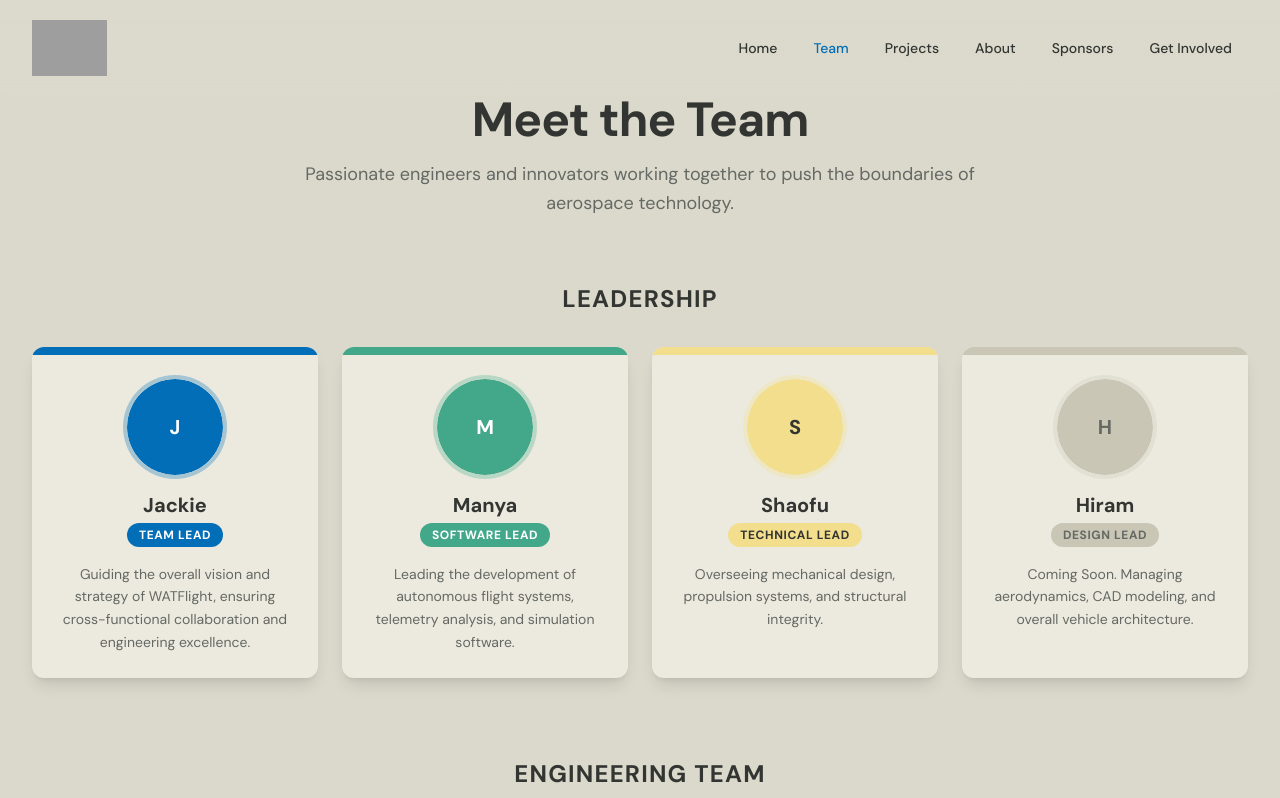
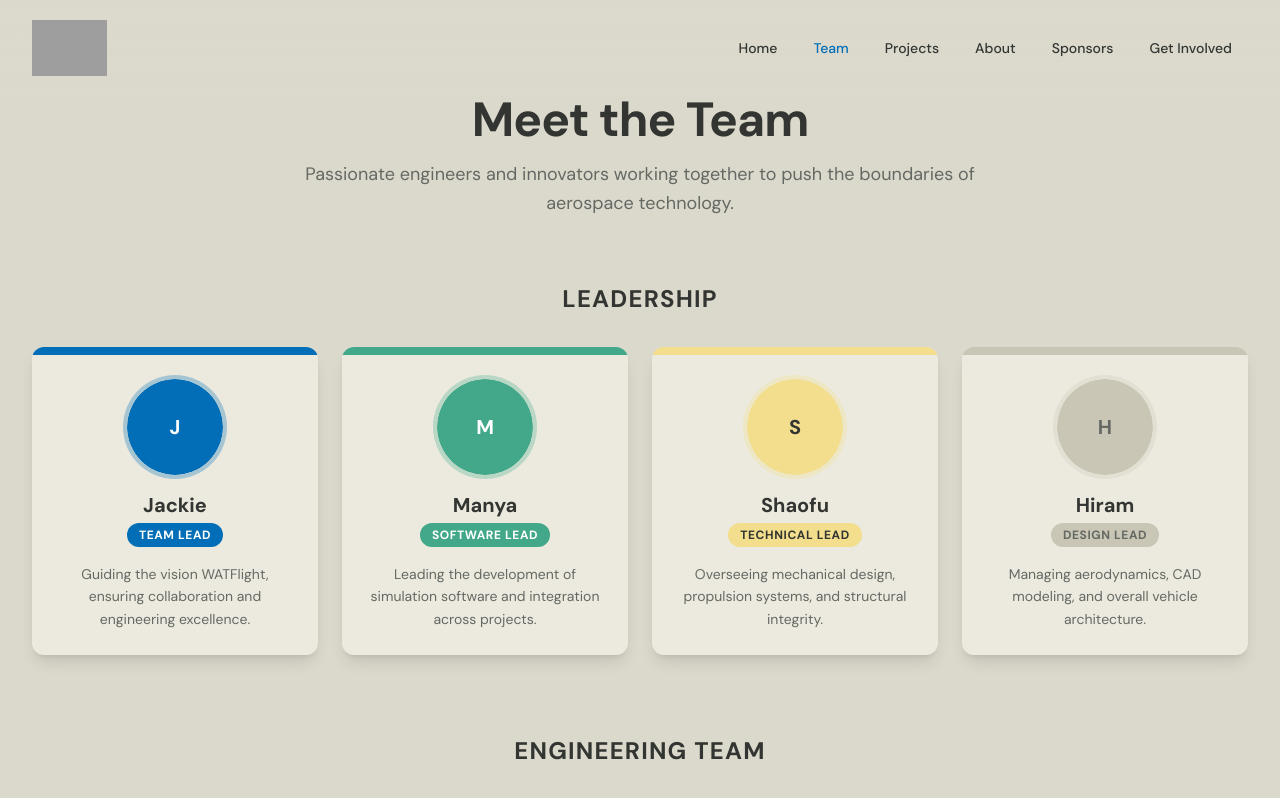
Before and after one commit to manya-s19/watflight, a React (Vite) app in the folder apps/web/: page /watflight/team in a window 1280 px wide. Shown: the top 798 px of the page. Built offline with nearby package versions, Linux system fonts and the light colour scheme; grey boxes are pictures that could not be loaded; the HTML template or start-up script is replaced by a standard one.

Commit message:
lead desc update

```diff
--- a/apps/web/src/pages/TeamPage.jsx
+++ b/apps/web/src/pages/TeamPage.jsx
@@ -14,14 +14,14 @@ const TeamPage = () => {
     {
       name: 'Jackie',
       role: 'Team Lead',
-      bio: 'Guiding the overall vision and strategy of WATFlight, ensuring cross-functional collaboration and engineering excellence.',
+      bio: 'Guiding the vision WATFlight, ensuring collaboration and engineering excellence.',
       image: '',
       color: 'primary'
     },
     {
       name: 'Manya',
       role: 'Software Lead',
-      bio: 'Leading the development of autonomous flight systems, telemetry analysis, and simulation software.',
+      bio: 'Leading the development of simulation software and integration across projects.',
       image: '',
       color: 'secondary'
     },
@@ -35,7 +35,7 @@ const TeamPage = () => {
     {
       name: 'Hiram',
       role: 'Design Lead',
-      bio: 'Coming Soon. Managing aerodynamics, CAD modeling, and overall vehicle architecture.',
+      bio: 'Managing aerodynamics, CAD modeling, and overall vehicle architecture.',
       image: '',
       color: 'muted'
     }
```
Also changed, not shown: 1 other file (tests, documents, lock files or other folders).
